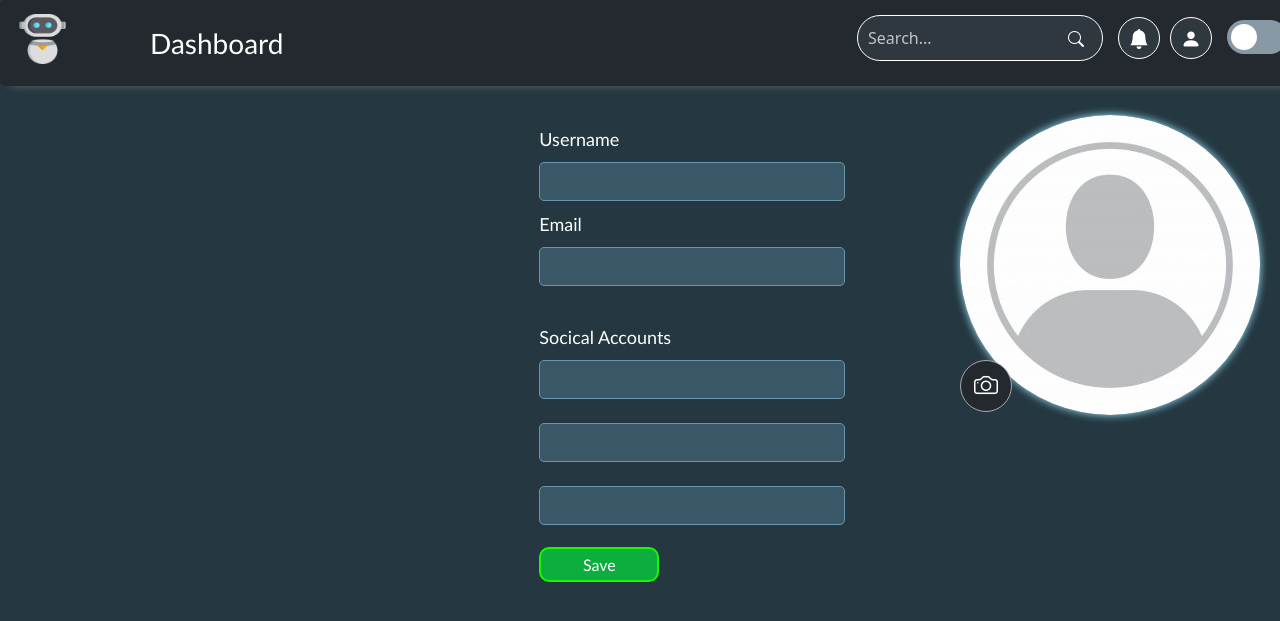
After one commit to TanmaySalavkar/WP-Project, a PHP site: page /Pages/editProfile.html in a window 1280 px wide. The commit adds this page. Shown: the top 621 px of the page. Run offline with PHP 8.4, Linux system fonts and the light colour scheme.

Commit message:
Edit Profile Page added
Added edit profile page and some features in profile page

```diff
--- /dev/null
+++ b/Pages/css/editProfile.css
@@ -0,0 +1,116 @@
+*{
+    text-decoration: none;
+    font-family: 'Gill Sans', 'Gill Sans MT', Calibri, 'Trebuchet MS', sans-serif;
+}
+
+body{
+    /* background-color: rgb(24,25,26); */
+    background-color: rgb(37, 55, 65);
+    zoom: 100%;
+}
+.profile-picture{
+    display: inline-block;
+    justify-content: center;
+    align-items: center;
+    /* background-color: rgb(255, 255, 255); */
+    /* margin-left: 200px; */
+    width: 300px;
+    height: 300px;
+    margin-top: 9%;
+    border-radius: 50%;
+    position:absolute;
+    overflow: hidden;
+    margin-left: 75%;
+    /* border:1px solid;
+    border-color: rgb(95, 172, 235); */
+    -webkit-box-shadow:0 0 8px rgb(152, 232, 254);
+    -moz-box-shadow: 0 0 8px rgb(152, 232, 254);
+    box-shadow:0 0 8px rgb(152, 232, 254);
+}
+
+.profile-picture img{
+    width:100%;
+    height:100%;
+    object-fit: cover;
+}
+
+.camera-container {
+    background-color: rgb(35,41,46);
+    border-radius: 40px;
+    border:1px solid;
+    border-color: rgb(169, 168, 168);
+    height: 50px;
+    width: 50px;
+    color: white;
+    position: fixed;
+    left: 75%;
+    top: 45%;
+
+}
+
+.camera-container i{
+    display: flex;
+    justify-content: center;
+    align-items: center;
+    margin-top: 2px;
+    margin-left: 3px;
+    font-size: 24px;
+}
+
+#ImageUpload {
+    opacity: 0;
+    position: absolute;
+    top: 0;
+    left: 0;
+    width: 100%;
+    height: 100%;
+}
+
+#profile-photo {
+    min-width: 100%;
+    max-height: 100%;
+}
+.input-data{
+    display: inline-block;
+    margin-top: 10%;
+    margin-left: 10%;
+}
+
+.input-data input{
+    display: inline-block;
+    background-color: #3a5768;
+    color: white;
+    height: 35px;
+    width: 300px;
+    margin: 12px;
+    margin-left: 50%;
+    font-size: 17px;
+    border-radius: 5px;
+    border: 1px solid;
+    border-color: rgb(102, 151, 172);
+
+}
+
+.input-data label{
+    color: white;
+    margin-left: 50%;
+    font-size: 18px;
+}
+
+#save{
+    background-color: rgb(14, 174, 62);
+    height: 35px;
+    width: 120px;
+    font-weight: 500;
+    font-size: 16px;
+    border-radius: 10px;
+    margin-left: 50%;
+    margin-top: 10px;
+    border: 2px solid;
+    border-color: rgb(21, 249, 0);
+    text-align: center;
+}
+
+#mail{
+    margin-bottom: 40px;
+}
--- a/Pages/css/main.css
+++ b/Pages/css/main.css
@@ -7,7 +7,7 @@ header{
     display: flex;
     flex-direction: row;
     background-color: transparent;
-    font-family: 'Gill Sans', 'Gill Sans MT', Calibri, 'Trebuchet MS', sans-serif;
+
     padding-left: 15px;
     padding-right: 15px;
     border-radius: 5px;
@@ -90,6 +90,7 @@ header span{
     margin-left: 30px;
   }
   .buttons a{
+    font-family: 'Gill Sans', 'Gill Sans MT', Calibri, 'Trebuchet MS', sans-serif;
     text-align: center;
     width: 60px;
     height: 20px;
@@ -97,7 +98,7 @@ header span{
     font-size: 18x;
     margin-left: 10px;
     background-color: #008deb;
-    color: #000000;
+    color: #ffff;
     border: none;
     border-radius: 15px;
     cursor: pointer;
--- /dev/null
+++ b/Pages/editProfile.html
@@ -0,0 +1,52 @@
+<!DOCTYPE html>
+<html lang="en">
+<head>
+    <meta charset="UTF-8">
+    <meta name="viewport" content="width=device-width, initial-scale=1.0">
+    <title>Robotics</title>
+    <link rel="stylesheet" href="../components/Navbar/Navbar.css">
+    <link rel="stylesheet" href="css/editProfile.css">
+    <link rel="icon" href="../components/images/icon.png">
+</head>
+<body>
+
+    <!-- inserting navbar component -->
+    <div id="navbar"></div>
+    <script>
+        fetch('../components/Navbar/Navbar.html')
+            .then(response => response.text())
+            .then(data => {
+                document.getElementById('navbar').innerHTML = data;
+            });
+    </script>
+    <form action="editProfile.html" method="post">
+        <div class="container">
+            <div class="profile-picture">
+                <img id="profile-photo" src="../components/images/default-profile.jpeg">
+                <div class="camera-container">
+                    <i class="bi bi-camera"></i>
+                    <input type="file" accept="image/*" id="ImageUpload" name="ImageUpload"
+                        onchange="changeProfile(this)">
+                </div>
+            </div>
+            <div class="input-data">
+                <label for="">Username</label>
+                <input type="text" id="Uname">
+                <br>
+                <label for="">Email</label>
+                <input type="email" id="mail">
+
+                <label for="">Socical Accounts</label>
+                <input type="text" id="Uname">
+                <br>
+                <input type="text" id="Uname">
+                <br>
+                <input type="text" id="Uname">
+                <input type="submit" id="save" value="Save">
+            </div>
+        </div>
+    </form>
+
+    <script src="js/editProfile.js"></script>
+</body>
+</html>
--- /dev/null
+++ b/Pages/js/editProfile.js
@@ -0,0 +1,19 @@
+function changeProfile(photo){
+    const file = photo.files[0];
+
+    if (file){
+        const reader = new FileReader();
+
+        reader.onload=function(e){
+            const profilePicture = document.getElementById('profile-photo');
+            profilePicture.src=e.target.result;
+        }
+        reader.readAsDataURL(file);
+    }
+}
+
+function updateProfile(){
+    let Name=document.getElementById('Uname').value;
+    window.location.replace('profile.html');
+    document.getElementById('Username').innerHTML=Name;
+}
--- a/components/Navbar/Navbar.css
+++ b/components/Navbar/Navbar.css
@@ -69,7 +69,7 @@ body{
 .logo a img{
     height: 50px;
     width: 55px;
-    margin-top: 8px;
+    margin-top: 4px;
 }
 
 
```
Also changed, not shown: Pages/css/profile.css (+75 -21 lines), Pages/js/profile.js (+39 -10 lines), Pages/profile.html (+27 -12 lines).
